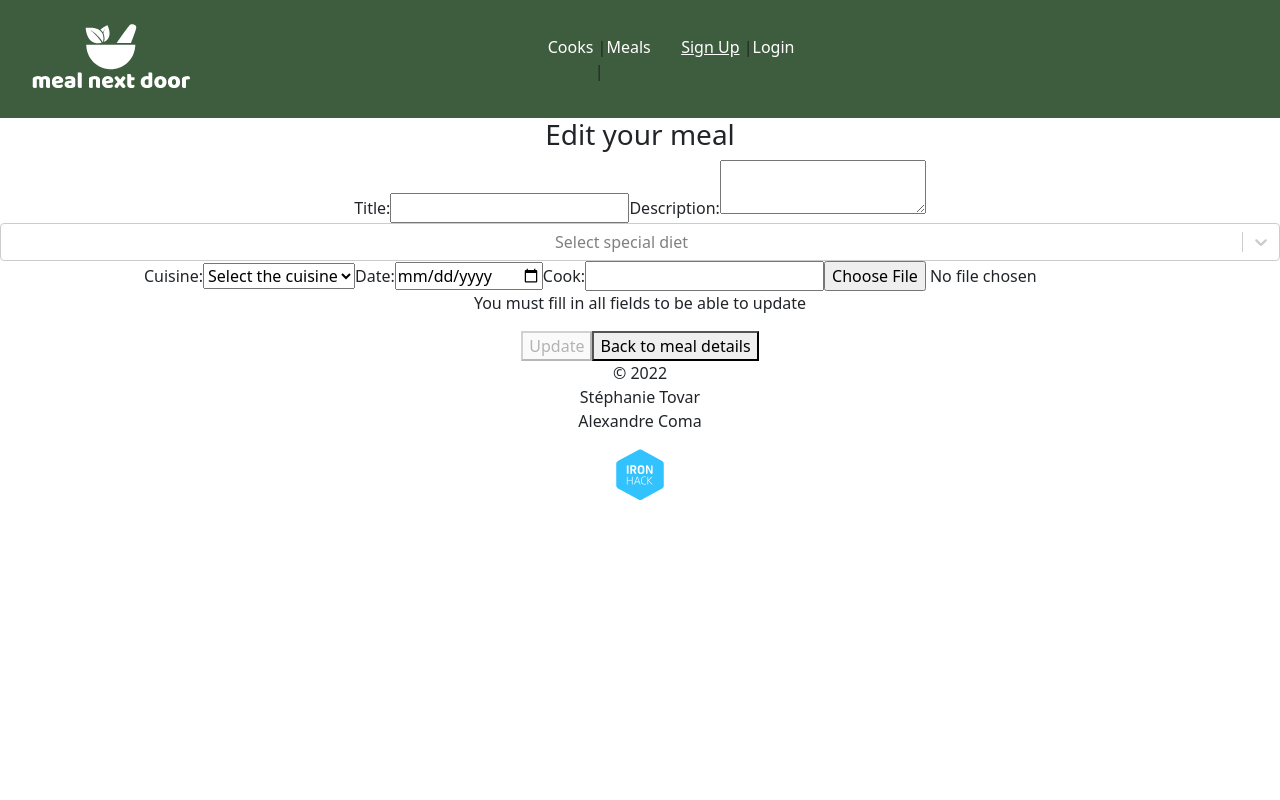
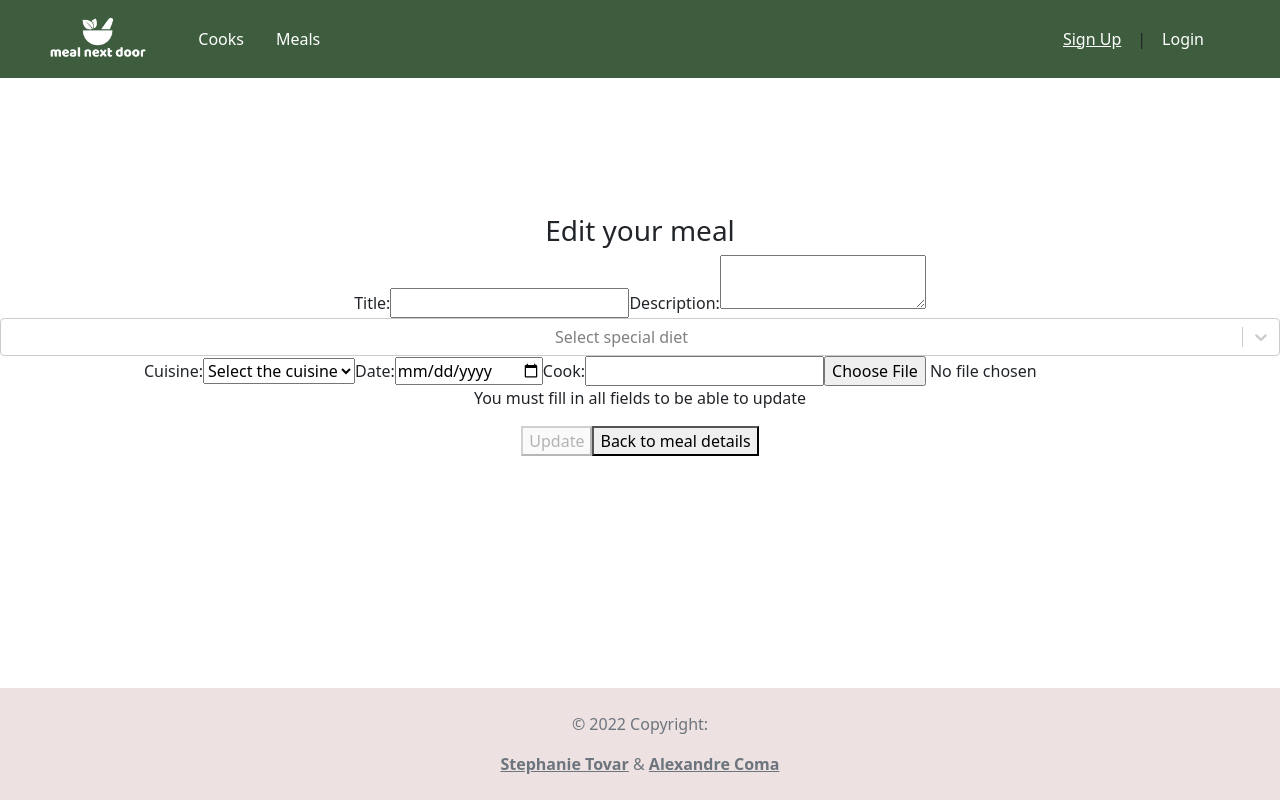
Before and after one commit to meal-next-door/client, a React (Create React App) app: page /edit-meal/1 in a window 1280 px wide. Built offline with nearby package versions, Linux system fonts and the light colour scheme; no server answers.

Commit message:
fix navbar, add footer, fix image squeze, finished MealsList page CSS

```diff
--- a/src/App.css
+++ b/src/App.css
@@ -1,5 +1,9 @@
 .App {
+  display: flex;
+  flex-direction: column;
   text-align: center;
+  justify-content: space-between;
+  height: 100vh;
 }
 
 .App-logo {
--- a/src/components/Footer.js
+++ b/src/components/Footer.js
@@ -1,13 +1,16 @@
+import { NavLink } from "react-router-dom";
+
 function Footer() {
 
     return (
-        <div className="footer">
-            <p>© 2022<br></br>
-                Stéphanie Tovar<br></br>
-                Alexandre Coma
-            </p>
-            <img src="../ironhack-1.svg" alt="ironhack logo" />
-        </div>
+        <footer className="text-center text-lg-start bg-light text-muted" style={{ marginTop: '6rem', bottom: '0', left: '0', right: '0' }}>
+            <div className="text-center p-4" style={{ backgroundColor: '#EDE1E1' }}>
+                <p>© 2022 Copyright:</p>
+                <NavLink className="text-reset fw-bold" to="https://github.com/Stephanie-Tovar">Stephanie Tovar</NavLink>
+                <span> & </span>
+                <NavLink className="text-reset fw-bold" to='https://github.com/Virgule09'>Alexandre Coma</NavLink>
+            </div>
+        </footer>
     );
 }
 
--- a/src/components/Navbar.js
+++ b/src/components/Navbar.js
@@ -1,12 +1,9 @@
 import { useContext } from "react";
 import { AuthContext } from "../context/auth.context"
 import { NavLink } from "react-router-dom";
-import { Button, Container, Nav, Navbar, NavbarBrand, Row, Col } from "react-bootstrap";
-import NavbarCollapse from "react-bootstrap/esm/NavbarCollapse";
-import NavbarToggle from "react-bootstrap/esm/NavbarToggle";
+import { Button, Container, Nav, Navbar, Image } from "react-bootstrap";
 
 function NavBar(props) {
-
     const { isLoggedIn, logOutUser } = useContext(AuthContext);
     const { user } = useContext(AuthContext);
 
@@ -14,46 +11,41 @@ function NavBar(props) {
         props.refreshMeals();
     }
 
+
     return (
-        <Navbar sticky="top" expand="lg" collapseOnSelect style={{ backgroundColor: '#3E5D3E', margin: '0' }}>
-            <Container style={{ margin: '0' }}>
+        <Navbar sticky="top" expand="lg" collapseOnSelect style={{ backgroundColor: '#3E5D3E', margin: '0', display: "flex" }}>
+            <Container style={{ margin: '0', maxWidth: '100vw' }}>
+
                 <NavLink to="/">
-                <img src="/Logo-rectangle.png"/>
+                    <Image src="/Logo-rectangle.png" style={{ maxWidth: '70%' }} />
                 </NavLink>
-                <NavbarToggle aria-controls="basic-navbar-nav" />
-                <NavbarCollapse id="basic-navbar-nav" style={{ display: 'flex', justifyContent: 'space-around' }}>
+                <Navbar.Toggle aria-controls="basic-navbar-nav" />
+                <Navbar.Collapse id="basic-navbar-nav" style={{ display: 'flex', justifyContent: 'space-between', display: "flex", width: '100%' }}>
                     <Nav>
-                        <Row>
-                            <Col>
-                                <NavLink to="/cooks" style={{ color: '#FFFFFF', textDecoration: 'none' }}>Cooks</NavLink> |
-                                <NavLink to="/meals" onClick={() => refreshList()} style={{ color: '#FFFFFF', textDecoration: 'none' }}>Meals</NavLink> |
-
+                        <NavLink to="/cooks" style={{ color: '#FFFFFF', textDecoration: 'none', padding: '0 1rem' }}>Cooks</NavLink>
+                        <NavLink to="/meals" onClick={() => refreshList()} style={{ color: '#FFFFFF', textDecoration: 'none', padding: '0 1rem' }}>Meals</NavLink>
                         {user?.role === "cook" && (
                             <>
-                                        <NavLink to="/create-meal" style={{ color: '#FFFFFF', textDecoration: 'none' }}>Create</NavLink> |
+                                <NavLink to="/create-meal" style={{ color: '#FFFFFF', textDecoration: 'none', padding: '0 1rem' }}>Create</NavLink>
                             </>
                         )}
-
-                            </Col>
-
-                            <Col>
+                    </Nav>
+                    <Nav style={{ display: 'flex', alignItems: 'center', padding: '0 3em' }}>
                         {isLoggedIn && (
                             <>
-                                        <NavLink to={`/profile/${user._id}`} style={{ color: '#FFFFFF', textDecoration: 'none' }}>Profile</NavLink>
-                                        <Button onClick={logOutUser} variant="outline-light" style={{ borderRadius: '20%' }}>Logout</Button>
+                                <NavLink to={`/profile/${user._id}`} style={{ color: '#FFFFFF', textDecoration: 'none', padding: '0 1rem' }}>Profile</NavLink>
+                                <Button onClick={logOutUser} variant="outline-light" style={{ borderRadius: '20%', padding: '0.8rem 0.8rem' }}>Logout</Button>
                             </>
                         )}
 
                         {!isLoggedIn && (
                             <>
-                                        <NavLink to="/signup" style={{ color: '#FFFFFF' }}>Sign Up</NavLink> |
-                                        <NavLink to="/login" style={{ color: '#FFFFFF', textDecoration: 'none' }}>Login</NavLink>
+                                <NavLink to="/signup" style={{ color: '#FFFFFF', padding: '0 1rem' }}>Sign Up</NavLink> |
+                                <NavLink to="/login" style={{ color: '#FFFFFF', textDecoration: 'none', padding: '0 1rem' }}>Login</NavLink>
                             </>
                         )}
-                            </Col>
-                        </Row>
                     </Nav>
-                </NavbarCollapse>
+                </Navbar.Collapse>
             </Container>
         </Navbar>
     );
--- a/src/index.css
+++ b/src/index.css
@@ -1,5 +1,8 @@
 body {
   margin: 0;
+  padding: 0;
+  height: 100%;
+  position: relative;
   font-family: -apple-system, BlinkMacSystemFont, 'Segoe UI', 'Roboto', 'Oxygen',
     'Ubuntu', 'Cantarell', 'Fira Sans', 'Droid Sans', 'Helvetica Neue',
     sans-serif;
--- a/src/pages/EditMeal.js
+++ b/src/pages/EditMeal.js
@@ -69,7 +69,7 @@ function EditMeal(props) {
         setIsValid(true)
     }
 
-    // Select options using React-Select
+    // Diet options for select form
     const options = [
         { value: 'vegetarian', label: 'Vegetarian' },
         { value: 'vegan', label: 'Vegan' },
--- a/src/pages/HomePage.js
+++ b/src/pages/HomePage.js
@@ -1,5 +1,5 @@
 import { NavLink } from "react-router-dom";
-import { Container, Row, Col, Card, Button } from "react-bootstrap";
+import { Container, Row, Col, Card, Button, Image } from "react-bootstrap";
 
 function HomePage(props) {
 
@@ -17,23 +17,24 @@ function HomePage(props) {
 
     return (
         <div>
+
             <div className="cover">
-                <img src="https://images.unsplash.com/photo-1504674900247-0877df9cc836?ixlib=rb-1.2.1&ixid=MnwxMjA3fDB8MHxwaG90by1wYWdlfHx8fGVufDB8fHx8&auto=format&fit=crop&w=1170&q=80" alt="cover" />
-            </div>
-            <div>
-                <h3>How does it work?</h3>
-                <p>Lorem ipsum dolor sit amet, consectetur adipiscing elit, sed do eiusmod tempor incididunt ut labore et dolore magna aliqua. Ut enim ad minim veniam, quis nostrud exercitation ullamco laboris nisi ut aliquip ex ea commodo consequat. Duis aute irure dolor in reprehenderit in voluptate velit esse cillum dolore eu fugiat nulla pariatur. Excepteur sint occaecat cupidatat non proident, sunt in culpa qui officia deserunt mollit anim id est laborum.</p>
+                <Image src="https://images.unsplash.com/photo-1504674900247-0877df9cc836?ixlib=rb-1.2.1&ixid=MnwxMjA3fDB8MHxwaG90by1wYWdlfHx8fGVufDB8fHx8&auto=format&fit=crop&w=1170&q=80" alt="cover" style={{ width: '100%', maxHeight: '60vh', backgroundSize: 'cover', backgroundPosition: 'center', objectFit: 'cover' }} />
             </div>
 
+            <div className="about" style={{ marginTop: '4.5rem' }}>
+                <Container>
+                    <h3>How does it work?</h3>
+                    <p>Lorem ipsum dolor sit amet, consectetur adipiscing elit, sed do eiusmod tempor incididunt ut labore et dolore magna aliqua. Ut enim ad minim veniam, quis nostrud exercitation ullamco laboris nisi ut aliquip ex ea commodo consequat. Duis aute irure dolor in reprehenderit in voluptate velit esse cillum dolore eu fugiat nulla pariatur. Excepteur sint occaecat cupidatat non proident, sunt in culpa qui officia deserunt mollit anim id est laborum.</p>
+                </Container>
+            </div>
 
-            <div>
+            <div className="community" style={{ marginTop: '4.5rem' }}>
                 <h3>Meet the community</h3>
-
                 <Container>
                     <Row>
                         {users.length > 0 && cooks?.map((user) => {
                             return (
-
                                 <Col md={6} lg={4}>
                                     <Card key={user._id} style={{ margin: '0.7rem' }}>
                                         <Card.Body>
@@ -46,21 +47,18 @@ function HomePage(props) {
                                         </Card.Body>
                                     </Card>
                                 </Col>
-
                             )
                         })}
                     </Row>
                 </Container>
             </div>
 
-            <div>
+            <div className="meals" style={{ marginTop: '4.5rem' }}>
                 <h3>Find your next meal</h3>
-
                 <Container>
                     <Row>
                         {meals.length > 0 && recentMeals?.map((meal) => {
                             return (
-
                                 <Col md={6} lg={4}>
                                     <Card key={meal._id} style={{ margin: '0.7rem' }}>
                                         <Card.Body>
@@ -82,4 +80,5 @@ function HomePage(props) {
     );
 }
 
+
 export default HomePage;
--- a/src/pages/SignupPage.js
+++ b/src/pages/SignupPage.js
@@ -20,7 +20,7 @@ function SignupPage() {
     const handleSubmit = (e) => {
         e.preventDefault();
 
-        const body = { username, password, address, role, image:"https://sbcf.fr/wp-content/uploads/2018/03/sbcf-default-avatar.png" };
+        const body = { username, password, address, role, image: "https://sbcf.fr/wp-content/uploads/2018/03/sbcf-default-avatar.png" };
         console.log(body)
         // Send input from user to the API
         axios.post(`${process.env.REACT_APP_API_URL}/signup`, body)
@@ -38,6 +38,7 @@ function SignupPage() {
 
         <Container >
             <Form onSubmit={handleSubmit}>
+
                 <Row className="justify-content-md-center">
                     <Col xs={4} xl={6} align>
                         <Form.Group className="mb-3" controlId="formBasicUsername">
@@ -96,6 +97,7 @@ function SignupPage() {
                 <p>Already have account?</p>
                 <NavLink to={"/login"}> Login</NavLink>
             </Form>
+
         </Container>
     );
 }
```
Also changed, not shown: src/components/CreateMeal.js (+5 -8 lines), src/pages/MealsList.js (+8 -8 lines). Lines whose indentation alone changed are shown as unchanged.
